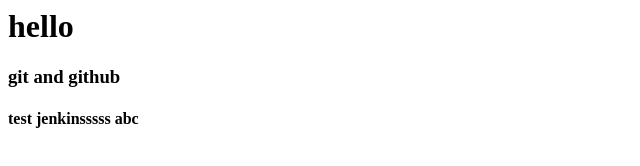
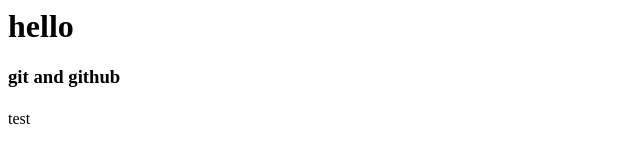
Before and after one commit to Majid-cloud/Majid, a plain HTML site: page index.html in a window 1280 px wide. Shown: the whole page, without its empty margins (0-640 px from the left). Drawn offline with Linux system fonts and the light colour scheme.

Commit message:
test jnks

```diff
--- a/index.html
+++ b/index.html
@@ -5,8 +5,8 @@
     <body>
         <h1>hello</h1>
         <h3>git and github</h3>
-        <h4> test jenkinsssss abc</h4>
-
+        <h4> </h4>
+        test
 
     </body>
 </html>
```
